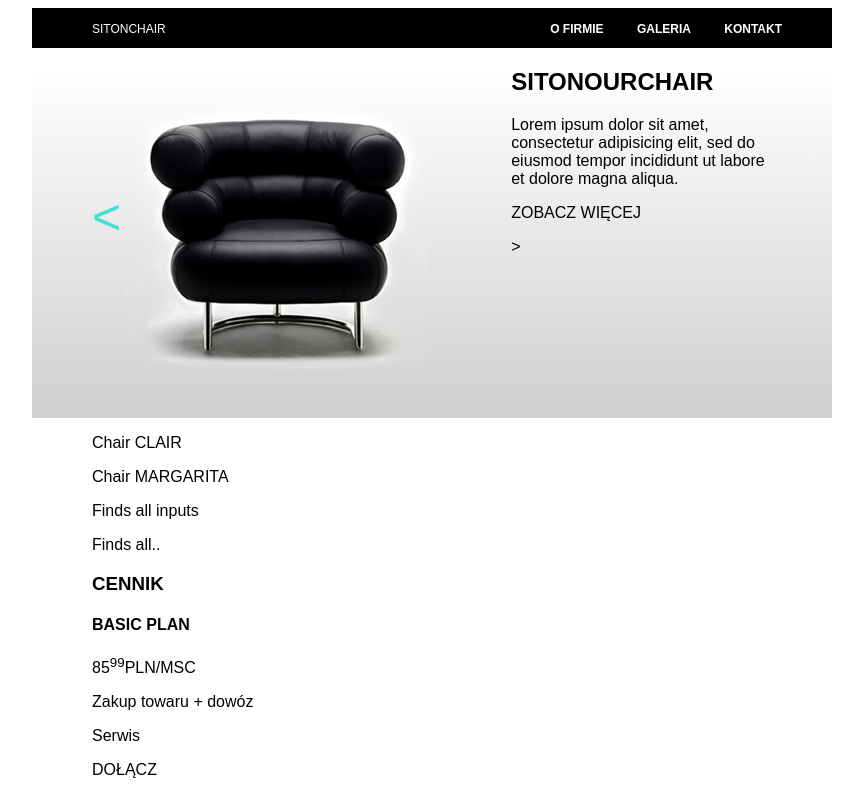
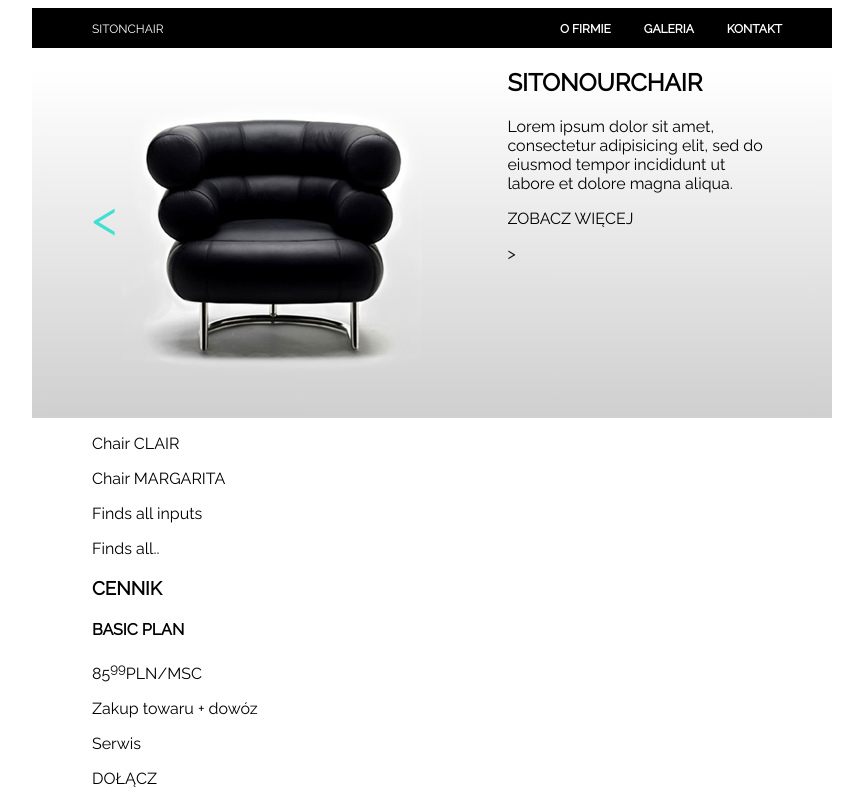
Before and after one commit to lbisaga/Warsztat_Sit_on_chair, a plain HTML site: page index.html in a window 1280 px wide. Shown: the top 798 px of the page, without its empty margins (208-1071 px from the left). Drawn offline with Linux system fonts and the light colour scheme.

Commit message:
Import czcionki

```diff
--- a/index.html
+++ b/index.html
@@ -4,6 +4,9 @@
 	<meta charset="UTF-8">
 	<title>Sit_on_chair</title>
 	<link rel="stylesheet" href="css/style.css">
+	<style>
+		@import url('https://fonts.googleapis.com/css?family=Raleway');
+	</style>
 </head>
 <body>
 <!-- Nagłówek strony, czarny pasek z logo -->
```
